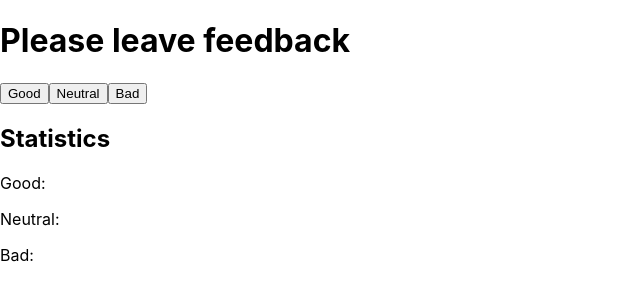
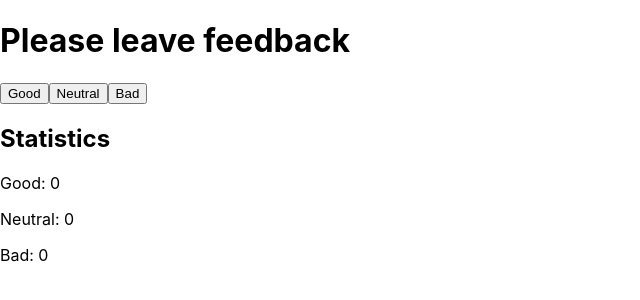
Before and after one commit to Dmytro-Hlushchenko/goit-react-hw-02-feedback, a React (Create React App) app: page / in a window 1280 px wide. Shown: the top 300 px of the page, without its empty margins (0-640 px from the left). Built offline with nearby package versions, Linux system fonts and the light colour scheme.

Commit message:
add-stats-props

```diff
--- a/src/components/App.jsx
+++ b/src/components/App.jsx
@@ -1,7 +1,7 @@
 import FeedButtons from "./FeedButtons/";
 import Stats from "./FeedStatistics";
 import React, { Component } from "react";
-
+import PropTypes from 'prop-types';
 
 export class App extends Component {
 
@@ -15,10 +15,13 @@ export class App extends Component {
       return (
         <>
           <h1>Please leave feedback</h1>
-          <FeedButtons/>
-          <Stats />
+          <FeedButtons />
+          <h2>Statistics</h2>
+          <Stats good={this.state.good}
+            neutral={this.state.neutral}
+            bad={this.state.bad }
+          />
         </>
       );
-
     };
   };
--- a/src/components/FeedButtons/FeedButtons.jsx
+++ b/src/components/FeedButtons/FeedButtons.jsx
@@ -2,11 +2,10 @@ import PropTypes from 'prop-types';
 
 export default function FeedButtons() {
         return (
-
             <div>
-                <button>Good</button>
-                <button>Neutral</button>
-                <button>Bad</button>
+                <button type="button" >Good</button>
+                <button type="button">Neutral</button>
+                <button type="button">Bad</button>
             </div>
         );
 };
--- a/src/components/FeedStatistics/FeedStatistics.jsx
+++ b/src/components/FeedStatistics/FeedStatistics.jsx
@@ -1,13 +1,12 @@
 import PropTypes from 'prop-types';
 
 
-export default  function Stats() {
+export default function Stats({good, neutral, bad}) {
     return (
         <>
-        <h2>Statistics</h2>
-        <p>Good:{}</p>
-        <p>Neutral:</p>
-        <p>Bad:</p>
+            <p>Good: {good}</p>
+            <p>Neutral: {neutral}</p>
+            <p>Bad: {bad}</p>
         </>
     );
 }
```
